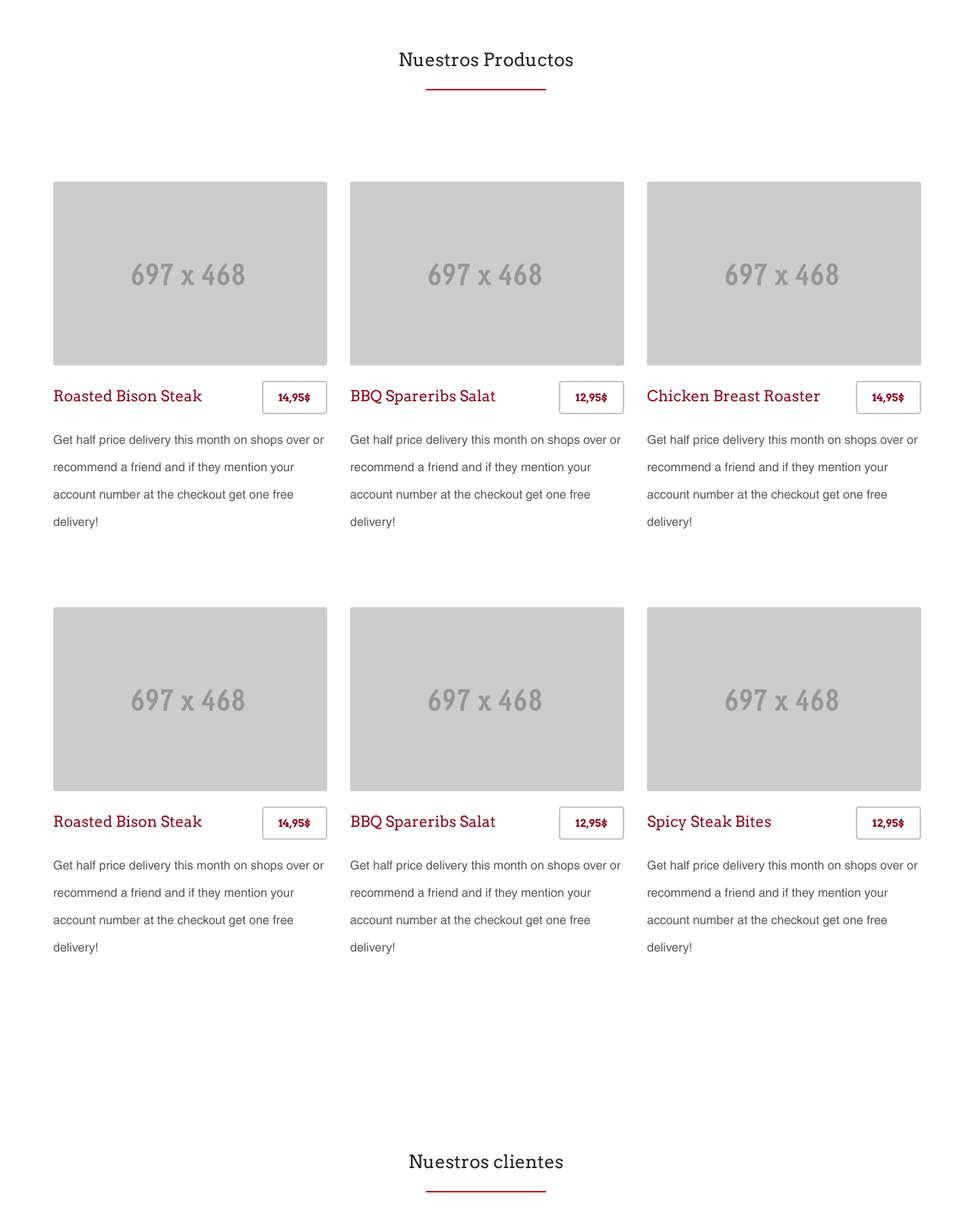
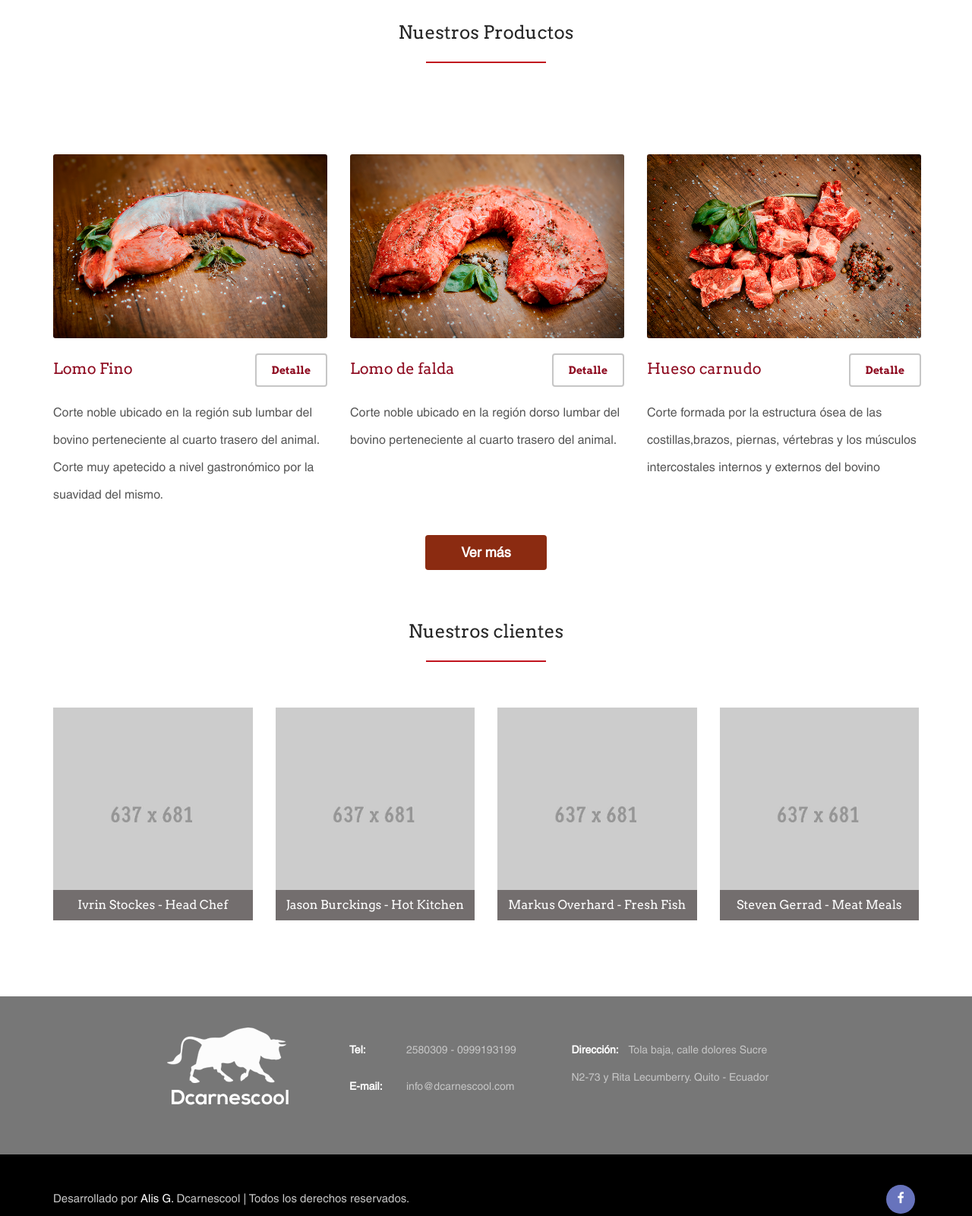
Before and after one commit to alisgonzalez95/dcarnescool, a plain HTML site: page index.html in a window 1280 px wide. Shown: the part 1562-3162 px from the top of the page at 76% size. Drawn offline with Linux system fonts and the light colour scheme.

Commit message:
cambios home

```diff
--- a/index.html
+++ b/index.html
@@ -261,7 +261,7 @@
                 data-endeasing="Power4.easeInOut"
                 style="z-index: 4; max-width: auto; max-height: auto; white-space: nowrap;">Solicita tu cotización </div>
 
-            <!-- LAYER NR. 5 -->
+            <!-- LAYER NR. 5  -->
             <div class="tp-caption colored-btn customin ltl tp-resizeme"
                 data-x="center" data-hoffset="-100"
                 data-y="center" data-voffset="200"
@@ -275,7 +275,7 @@
                 data-endelementdelay="0.1"
                 data-endspeed="1000"
                 data-endeasing="Power4.easeInOut"
-                style="z-index: 4; max-width: auto; max-height: auto; white-space: nowrap;"></div>
+                style="z-index: 4; max-width: auto; max-height: auto; white-space: nowrap;"><a class="btn btn-border" href="productos.html">Ver productos</a></div>
 
             <!-- LAYER NR. 6 -->
             <div class="tp-caption bordered-btn customin ltl tp-resizeme"
@@ -291,7 +291,7 @@
                 data-endelementdelay="0.1"
                 data-endspeed="1000"
                 data-endeasing="Power4.easeInOut"
-                style="z-index: 4; max-width: auto; max-height: auto; white-space: nowrap;"><a class="btn btn-border" href="productos.html">Ver productos</a></div>
+                style="z-index: 4; max-width: auto; max-height: auto; white-space: nowrap;"><a class="btn btn-border" href="contacto.html">Solicitar Cotización</a></div>
 
           </li>
         </ul>
@@ -320,7 +320,7 @@
               <div class="col-md-6 solid-color white no-padding">
                 <div class="single-menu-details">
                   <div class="row">
-                  <div class="col-md-6 margin-bottom-30"><h5 class="title">Empresa de certificado</h5></div>
+                  <div class="col-md-6 margin-bottom-30"><h5 class="title">Empresa certificada</h5></div>
                   <div class="col-md-6">
                     <ul class="list-inline pull-right">
 
@@ -328,9 +328,9 @@
                     </ul>
                   </div>
                 </div>
-                  <p> D´Carnes Cool es consciente de su responsabilidad social, la importancia del aseguramiento de la calidad y salud del consumidor final, mantiene una guía para cumplir con las regulaciones de Buenas Prácticas de Manufactura. El Manual de Buenas Prácticas de Manufactura D´ Carnes Cool contiene información detallada acerca de sus procesos y controles de calidad, alineados con lo definido en la RESOLUCIÓN ARCSA-DE- 067-2015- GGG; en la legislación y normas INEN vigentes acerca del procesamiento de productos cárnicos.</p>
+                  <p> D´Carnes Cool es consciente de su responsabilidad social, la importancia del aseguramiento de la calidad y salud del consumidor final, mantenemos una guía para cumplir con las regulaciones de Buenas Prácticas de Manufactura que contiene información acerca de sus procesos y controles de calidad, alineados con lo definido en la RESOLUCIÓN ARCSA-DE- 067-2015- GGG; en la legislación y normas INEN vigentes acerca del procesamiento de productos cárnicos.</p>
 
-                  <a class="btn btn-default btn-dark" href="#">ORDER NOW</a>
+                  <a class="btn cotizaciondetalle btn-dark" href="productos.html">Ver productos</a>
                   <div class="clearfix"></div>
                 </div>
               </div>
@@ -341,7 +341,7 @@
     </section>
 
     <section class="food-menus">
-      <div class="container">
+      <div class="container" style="padding-bottom:1px!important;">
         <!-- Section Title -->
         <div data-wow-duration=".8s" data-wow-delay=".1s" class="row section-title wow fadeIn animated" style="visibility: visible; animation-duration: 0.8s; animation-delay: 0.1s; animation-name: fadeIn;">
             <div class="col-md-4 col-md-offset-4 text-center">
@@ -351,67 +351,64 @@
 
         <!-- Section Content -->
         <div class="row section-content">
-          <div id="portfolio-grid-standard" class="masonry-items wow fadeInDown" data-wow-delay=".6s" data-wow-duration=".8s" data-maxitemwidth="400">
+          <div id="portfolio-grid-standard" style="height:460px!important;" class="masonry-items wow fadeInDown" data-wow-delay=".6s" data-wow-duration=".8s" data-maxitemwidth="400">
           <div class="col-md-4 col-sm-6 col-xs-12 masonry-item  menu-item">
-            <div class="menu-thumbnail"> <img class="img-responsive" src="images/menu/1.jpg" alt="">
+            <div class="menu-thumbnail"> <img class="img-responsive" src="images/menu/lomo-fino.png" alt="">
               <div class="overlay white">
-                <div class="icons"> <a data-lightbox="print" href="images/menu/1.jpg"><img class="img-responsive" src="images/cursor_brown.png" alt=""></a> </div>
+                <div class="icons"> <a data-lightbox="print" href="images/menu/lomo-fino.png"><img class="img-responsive" src="images/cursor_brown.png" alt=""></a> </div>
               </div>
             </div>
-            <h4 class="title">Roasted Bison Steak <span class="btn price">14,95$</span></h4>
-            <p> Get half price delivery this month on shops over or recommend a friend and if they mention your account number at the checkout get one free delivery! </p>
+            <h4 class="title">Lomo Fino <a href="lomo-fino.html" class="btn price">Detalle</a></h4>
+            <p> Corte noble ubicado en la región sub lumbar del bovino perteneciente al cuarto trasero del animal. Corte muy apetecido a nivel gastronómico por la suavidad del mismo. </p>
             </div>
           <div class="col-md-4 col-sm-6 col-xs-12 masonry-item  menu-item">
-            <div class="menu-thumbnail"> <img class="img-responsive" src="images/menu/3.jpg" alt="">
+            <div class="menu-thumbnail"> <img class="img-responsive" src="images/menu/lomo-falda.png" alt="">
               <div class="overlay white">
-                <div class="icons"> <a data-lightbox="print" href="images/menu/3.jpg"><img class="img-responsive" src="images/cursor_brown.png" alt=""></a> </div>
+                <div class="icons"> <a data-lightbox="print" href="images/menu/lomo-falda.png"><img class="img-responsive" src="images/cursor_brown.png" alt=""></a> </div>
               </div>
             </div>
-            <h4 class="title">BBQ Spareribs Salat <span class="btn price">12,95$</span></h4>
-            <p> Get half price delivery this month on shops over or recommend a friend and if they mention your account number at the checkout get one free delivery! </p>
+            <h4 class="title">Lomo de falda<a href="lomo-falda.html" class="btn price">Detalle</a></h4>
+            <p> Corte noble ubicado en la región dorso lumbar del bovino perteneciente al cuarto trasero del animal. </p>
+
              </div>
           <div class="col-md-4 col-sm-6 col-xs-12 masonry-item  menu-item">
-            <div class="menu-thumbnail"> <img class="img-responsive" src="images/menu/4.jpg" alt="">
+            <div class="menu-thumbnail"> <img class="img-responsive" src="images/menu/hueso-carnudo.png" alt="">
               <div class="overlay white">
-                <div class="icons"> <a data-lightbox="print" href="images/menu/4.jpg"><img class="img-responsive" src="images/cursor_brown.png" alt=""></a> </div>
+                <div class="icons"> <a data-lightbox="print" href="images/menu/hueso-carnudo.png"><img class="img-responsive" src="images/cursor_brown.png" alt=""></a> </div>
               </div>
             </div>
-            <h4 class="title">Chicken Breast Roaster <span class="btn price">14,95$</span></h4>
-            <p> Get half price delivery this month on shops over or recommend a friend and if they mention your account number at the checkout get one free delivery! </p>
+            <h4 class="title"> Hueso carnudo <a href="hueso-carnudo.html" class="btn price">Detalle</a></h4>
+            <p> Corte formada por la estructura ósea de las costillas,brazos, piernas, vértebras y los músculos intercostales internos y externos del bovino </p>
             </div>
-          <div class="col-md-4 col-sm-6 col-xs-12 masonry-item  menu-item html">
-            <div class="menu-thumbnail"> <img class="img-responsive" src="images/menu/5.jpg" alt="">
-              <div class="overlay white">
-                <div class="icons"> <a data-lightbox="print" href="images/menu/5.jpg"><img class="img-responsive" src="images/cursor_brown.png" alt=""></a> </div>
-              </div>
-            </div>
-            <h4 class="title">Roasted Bison Steak <span class="btn price">14,95$</span></h4>
-            <p> Get half price delivery this month on shops over or recommend a friend and if they mention your account number at the checkout get one free delivery! </p>
-             </div>
-          <div class="col-md-4 col-sm-6 col-xs-12 masonry-item  menu-item">
-            <div class="menu-thumbnail"> <img class="img-responsive" src="images/menu/6.jpg" alt="">
-              <div class="overlay white">
-                <div class="icons"> <a data-lightbox="print" href="images/menu/6.jpg"><img class="img-responsive" src="images/cursor_brown.png" alt=""></a> </div>
-              </div>
-            </div>
-            <h4 class="title">BBQ Spareribs Salat <span class="btn price">12,95$</span></h4>
-            <p> Get half price delivery this month on shops over or recommend a friend and if they mention your account number at the checkout get one free delivery! </p>
-            </div>
-          <div class="col-md-4 col-sm-6 col-xs-12 masonry-item  menu-item">
-            <div class="menu-thumbnail"> <img class="img-responsive" src="images/menu/7.jpg" alt="">
-              <div class="overlay white">
-                <div class="icons"> <a data-lightbox="print" href="images/menu/7.jpg"><img class="img-responsive" src="images/cursor_brown.png" alt=""></a> </div>
-              </div>
-            </div>
-            <h4 class="title">Spicy Steak Bites <span class="btn price">12,95$</span></h4>
-            <p> Get half price delivery this month on shops over or recommend a friend and if they mention your account number at the checkout get one free delivery! </p>
-           </div>
+
+
+
          </div>
         </div>
       </div>
     </section>
+    <section style="margin-top:-90px!important;">
+      <div class="">
+        <!-- Section Content -->
+        <div class="row section-content">
+
+          <div class="col-md-5 col-sm-2 wow fadeInDown animated" data-wow-delay=".6s" data-wow-duration=".8s" style="visibility: visible; animation-duration: 0.8s; animation-delay: 0.6s; animation-name: fadeInDown;">
+
+          </div>
+          <div class="col-md-2 col-sm-2 wow fadeInDown animated" data-wow-delay=".8s" data-wow-duration=".8s" style="visibility: visible; animation-duration: 0.8s; animation-delay: 0.8s; animation-name: fadeInDown;">
+            <div class="icon-box food">
+
+              <a href="productos.html" class="btn cotizaciondetalle btn-dark" style="width:160px!important;font-size: 18px;">Ver más</a> </div>
+          </div>
+          <div class="col-md-5 col-sm-5 wow fadeInDown animated" data-wow-delay="1s" data-wow-duration=".8s" style="visibility: visible; animation-duration: 0.8s; animation-delay: 1s; animation-name: fadeInDown;">
+
+          </div>
+
+        </div>
+      </div>
+    </section>
     <section>
-      <div class="container">
+      <div class="container" style="padding-top:1px!important;">
         <div class="row section-title">
           <div class="col-md-4 col-md-offset-4 text-center">
             <h3 class="head-block center">Nuestros clientes</h3>
@@ -459,29 +456,7 @@
 
 
 
-    <section class="solid-color orange">
-      <div class="container padding-30">
-        <div class="row">
-          <!-- Section Content -->
-          <div class="section-content wow fadeInDown" data-wow-delay=".6s" data-wow-duration=".8s">
-            <div class="col-md-12 text-center">
-            <div class="client-logo">
-              <div class="client-logos-slider-colored">
-              <div class="item"><a target="_blank" href="#"><img alt="" src="images/clients/1-white.png"></a></div>
-              <div class="item"><a target="_blank" href="#"><img alt="" src="images/clients/2-white.png"></a></div>
-              <div class="item"><a target="_blank" href="#"><img alt="" src="images/clients/3-white.png"></a></div>
-              <div class="item"><a target="_blank" href="#"><img alt="" src="images/clients/4-white.png"></a></div>
-              <div class="item"><a target="_blank" href="#"><img alt="" src="images/clients/1-white.png"></a></div>
-              <div class="item"><a target="_blank" href="#"><img alt="" src="images/clients/2-white.png"></a></div>
-              <div class="item"><a target="_blank" href="#"><img alt="" src="images/clients/3-white.png"></a></div>
-              <div class="item"><a target="_blank" href="#"><img alt="" src="images/clients/4-white.png"></a></div>
-              </div>
-            </div>
-            </div>
-          </div>
-        </div>
-      </div>
-    </section>
+
   </div>
   <!-- end main-content -->
 
```
Also changed, not shown: css/style.css.
